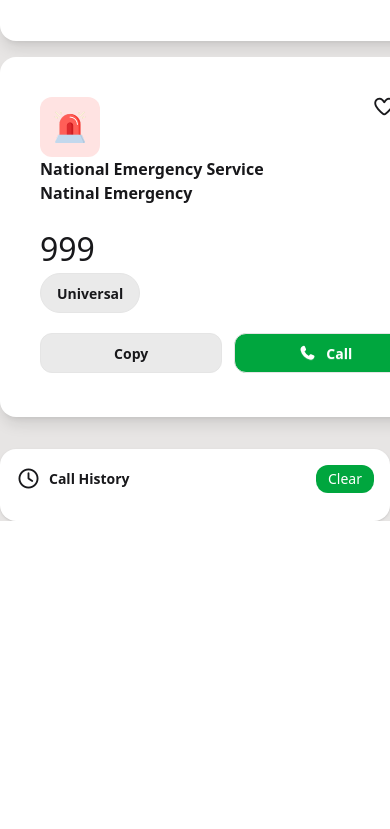
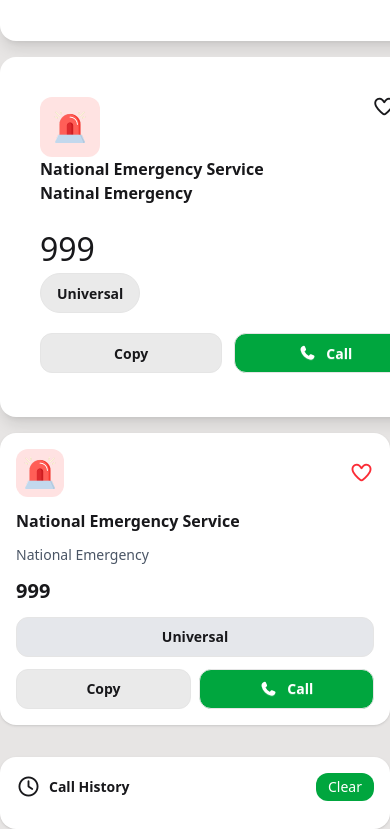
Before and after one commit to hasibislam123/assignment-5, a plain HTML site: page index.html in a window 390 px wide. Shown: the part 3323-4152 px from the top of the page. Before the commit the page ends 3844 px from the top, so only its background shows below. Drawn offline with nearby package versions, Linux system fonts and the light colour scheme.

Commit message:
added the new code

```diff
--- a/index.html
+++ b/index.html
@@ -331,6 +331,24 @@
           </div>
         </div>
       </div>
+      <div class="bg-white rounded-2xl shadow p-4 flex flex-col gap-3">
+        <div class="flex justify-between items-center">
+          <div class="w-12 h-12 bg-red-100 rounded-xl flex items-center justify-center">
+            <img src="assets/emergency.png" alt="" class="w-8 h-8"/>
+          </div>
+          <i class="fa-regular fa-heart text-red-500 text-xl red-heart"></i>
+        </div>
+        <p class="serviceName font-bold text-base sm:text-lg">National Emergency Service</p>
+        <p class="Natinal text-gray-600 text-sm sm:text-base">National Emergency</p>
+        <h1 class="serviceNumber font-bold text-xl sm:text-2xl">999</h1>
+        <button class="btn btn-soft rounded-xl bg-gray-200 py-1 text-sm sm:text-base">Universal</button>
+        <div class="flex gap-2">
+          <button class="btn btn-soft flex-1 rounded-xl py-1 text-sm sm:text-base">Copy</button>
+          <button class="call-btn btn btn-soft flex-1 rounded-xl bg-green-600 text-white py-1 text-sm sm:text-base">
+            <i class="fa-solid fa-phone mr-1"></i> Call
+          </button>
+        </div>
+      </div>
 
       <!-- Call History -->
       <div class="bg-white rounded-2xl shadow p-4 w-full sm:w-1/4 mt-4 sm:mt-0">
```
